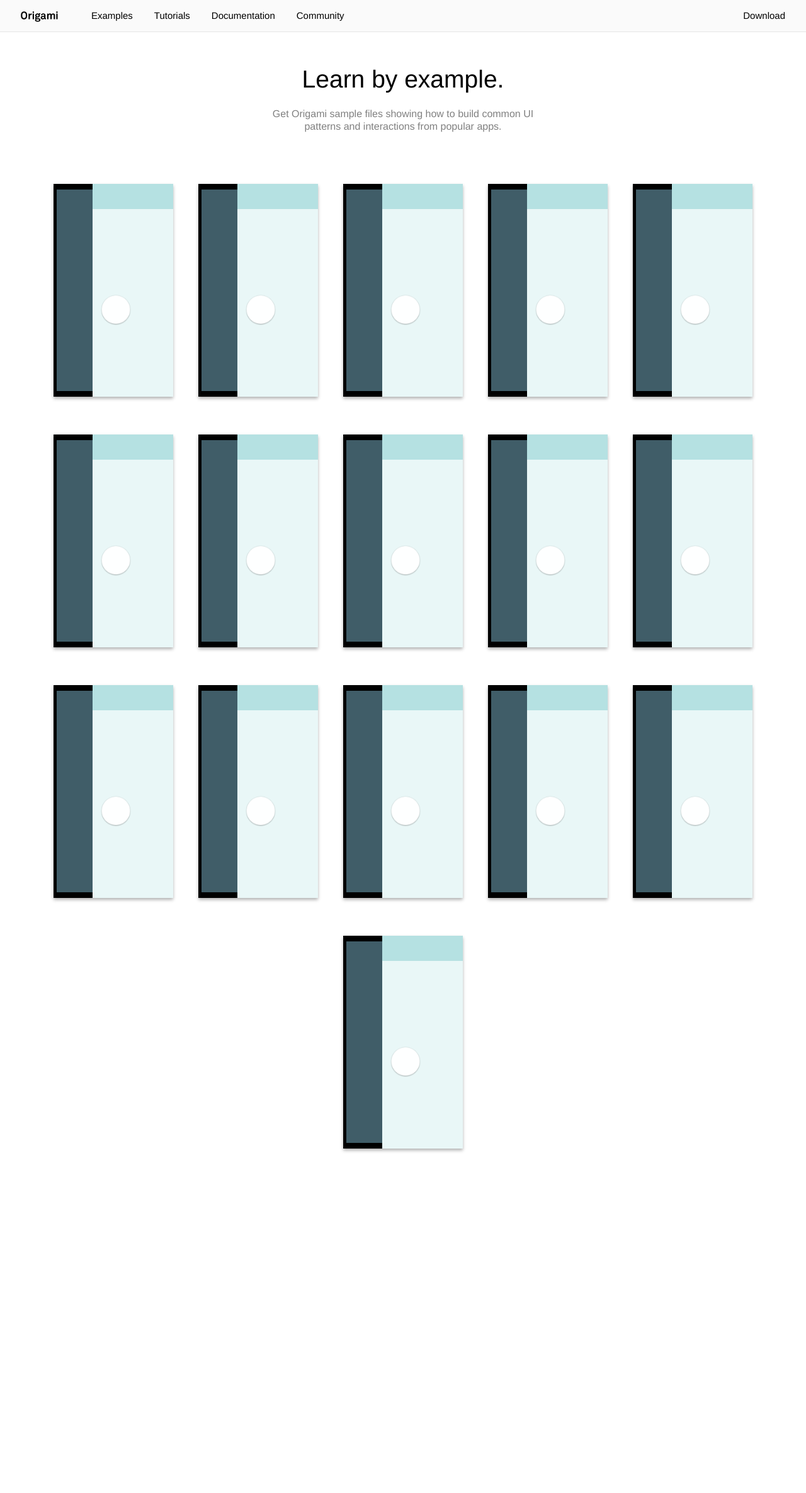
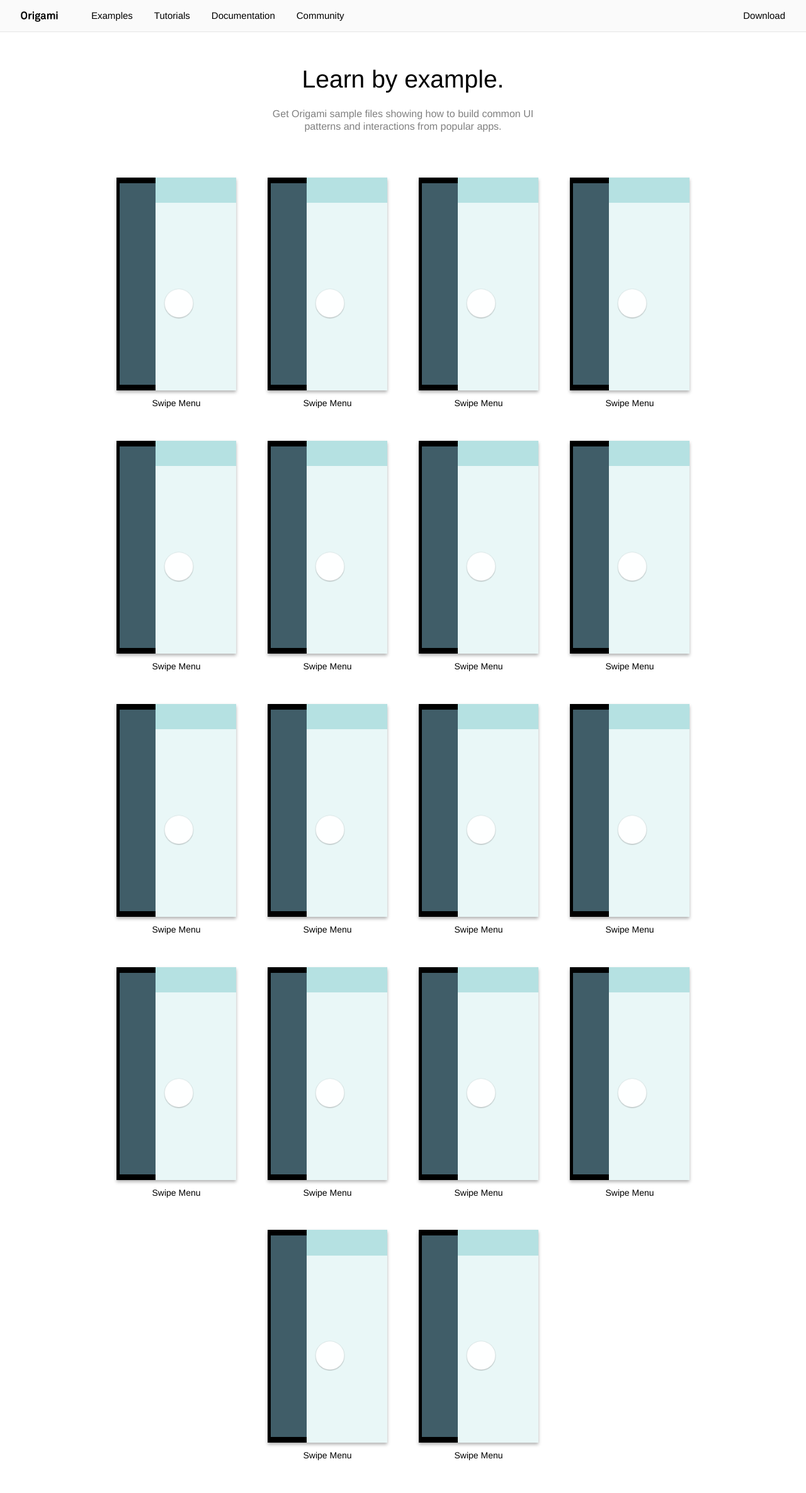
Before and after one commit to facebookarchive/origami, a Jekyll site: the page built from examples/index.html, in a window 1280 px wide. Shown: the whole page at 63% size. Built offline with Jekyll 4.4.1, drawn with Linux system fonts in a browser that asks for light colours; Markdown is read by kramdown in place of the engine named in the settings; comment, search, counter and statistics services are not loaded; before the commit the page ends 1854 px from its top, so only the background shows below that.

Commit message:
Added labels to examples page

```diff
--- a/examples/index.html
+++ b/examples/index.html
@@ -10,117 +10,185 @@ css: /public/css/examples.css
 	</div>
 
 	<div id="examples">
-		<div id="example1" class="example">
+		<div class="grid-item">
+			<div id="screen1" class="screen">
 				<div class="backpane"></div>
 				<div class="frontpane">
 					<div class="nav-bar"></div>
 				</div>
 				<div class="touchpoint"></div>
 			</div>
-		<div id="example1" class="example">
+			<p>Swipe Menu</p>
+		</div>
+		<div class="grid-item">
+			<div id="screen1" class="screen">
 				<div class="backpane"></div>
 				<div class="frontpane">
 					<div class="nav-bar"></div>
 				</div>
 				<div class="touchpoint"></div>
 			</div>
-		<div id="example1" class="example">
+			<p>Swipe Menu</p>
+		</div>
+		<div class="grid-item">
+			<div id="screen1" class="screen">
 				<div class="backpane"></div>
 				<div class="frontpane">
 					<div class="nav-bar"></div>
 				</div>
 				<div class="touchpoint"></div>
 			</div>
-		<div id="example1" class="example">
+			<p>Swipe Menu</p>
+		</div>
+		<div class="grid-item">
+			<div id="screen1" class="screen">
 				<div class="backpane"></div>
 				<div class="frontpane">
 					<div class="nav-bar"></div>
 				</div>
 				<div class="touchpoint"></div>
 			</div>
-		<div id="example1" class="example">
+			<p>Swipe Menu</p>
+		</div>
+		<div class="grid-item">
+			<div id="screen1" class="screen">
 				<div class="backpane"></div>
 				<div class="frontpane">
 					<div class="nav-bar"></div>
 				</div>
 				<div class="touchpoint"></div>
 			</div>
-		<div id="example1" class="example">
+			<p>Swipe Menu</p>
+		</div>
+		<div class="grid-item">
+			<div id="screen1" class="screen">
 				<div class="backpane"></div>
 				<div class="frontpane">
 					<div class="nav-bar"></div>
 				</div>
 				<div class="touchpoint"></div>
 			</div>
-		<div id="example1" class="example">
+			<p>Swipe Menu</p>
+		</div>
+		<div class="grid-item">
+			<div id="screen1" class="screen">
 				<div class="backpane"></div>
 				<div class="frontpane">
 					<div class="nav-bar"></div>
 				</div>
 				<div class="touchpoint"></div>
 			</div>
-		<div id="example1" class="example">
+			<p>Swipe Menu</p>
+		</div>
+		<div class="grid-item">
+			<div id="screen1" class="screen">
 				<div class="backpane"></div>
 				<div class="frontpane">
 					<div class="nav-bar"></div>
 				</div>
 				<div class="touchpoint"></div>
 			</div>
-		<div id="example1" class="example">
+			<p>Swipe Menu</p>
+		</div>
+		<div class="grid-item">
+			<div id="screen1" class="screen">
 				<div class="backpane"></div>
 				<div class="frontpane">
 					<div class="nav-bar"></div>
 				</div>
 				<div class="touchpoint"></div>
 			</div>
-		<div id="example1" class="example">
+			<p>Swipe Menu</p>
+		</div>
+		<div class="grid-item">
+			<div id="screen1" class="screen">
 				<div class="backpane"></div>
 				<div class="frontpane">
 					<div class="nav-bar"></div>
 				</div>
 				<div class="touchpoint"></div>
 			</div>
-		<div id="example1" class="example">
+			<p>Swipe Menu</p>
+		</div>
+		<div class="grid-item">
+			<div id="screen1" class="screen">
 				<div class="backpane"></div>
 				<div class="frontpane">
 					<div class="nav-bar"></div>
 				</div>
 				<div class="touchpoint"></div>
 			</div>
-		<div id="example1" class="example">
+			<p>Swipe Menu</p>
+		</div>
+		<div class="grid-item">
+			<div id="screen1" class="screen">
 				<div class="backpane"></div>
 				<div class="frontpane">
 					<div class="nav-bar"></div>
 				</div>
 				<div class="touchpoint"></div>
 			</div>
-		<div id="example1" class="example">
+			<p>Swipe Menu</p>
+		</div>
+		<div class="grid-item">
+			<div id="screen1" class="screen">
 				<div class="backpane"></div>
 				<div class="frontpane">
 					<div class="nav-bar"></div>
 				</div>
 				<div class="touchpoint"></div>
 			</div>
-		<div id="example1" class="example">
+			<p>Swipe Menu</p>
+		</div>
+		<div class="grid-item">
+			<div id="screen1" class="screen">
 				<div class="backpane"></div>
 				<div class="frontpane">
 					<div class="nav-bar"></div>
 				</div>
 				<div class="touchpoint"></div>
 			</div>
-		<div id="example1" class="example">
+			<p>Swipe Menu</p>
+		</div>
+		<div class="grid-item">
+			<div id="screen1" class="screen">
 				<div class="backpane"></div>
 				<div class="frontpane">
 					<div class="nav-bar"></div>
 				</div>
 				<div class="touchpoint"></div>
 			</div>
-		<div id="example1" class="example">
+			<p>Swipe Menu</p>
+		</div>
+		<div class="grid-item">
+			<div id="screen1" class="screen">
 				<div class="backpane"></div>
 				<div class="frontpane">
 					<div class="nav-bar"></div>
 				</div>
 				<div class="touchpoint"></div>
+			</div>
+			<p>Swipe Menu</p>
+		</div>
+		<div class="grid-item">
+			<div id="screen1" class="screen">
+				<div class="backpane"></div>
+				<div class="frontpane">
+					<div class="nav-bar"></div>
+				</div>
+				<div class="touchpoint"></div>
+			</div>
+			<p>Swipe Menu</p>
+		</div>
+		<div class="grid-item">
+			<div id="screen1" class="screen">
+				<div class="backpane"></div>
+				<div class="frontpane">
+					<div class="nav-bar"></div>
+				</div>
+				<div class="touchpoint"></div>
+			</div>
+			<p>Swipe Menu</p>
 		</div>
 	</div>
 
--- a/public/css/examples.css
+++ b/public/css/examples.css
@@ -4,7 +4,7 @@
 }
 
 #examples {
-	margin-top: 50px;
+	margin-top: 70px;
 	margin-left: auto;
 	margin-right: auto;
 	display: -webkit-flex;
@@ -17,29 +17,35 @@
 	justify-content: center;
 	-webkit-flex-wrap: wrap;
 	flex-wrap: wrap;
-	max-width: 1200px;
+	max-width: 1100px;
 }
 
-.example {
+.grid-item {
+	padding: 0 25px 50px 25px;
+}
+
+.grid-item p {
+	text-align: center;
+	font-family: 'HelveticaNeue-Medium', 'Helvetica Neue', Helvetica, Arial, sans-serif;
+	font-size: 14px;
+	font-weight: normal;
+	margin-top: 12px;
+}
+
+.screen {
 	width: 190px;
 	height: 338px;
 	-webkit-box-shadow: 0px 3px 5px rgba(0, 0, 0, 0.3);
 	background-color: rgb(250,250,250);
-	margin: 30px 20px;
 	overflow: hidden;
 }
 
-.aVideo {
-	width: 190px;
-	height: 338px;
-}
-
-#example1 {
+#screen1 {
 	background-color: black;
 	position: relative;
 }
 
-#example1 .backpane {
+#screen1 .backpane {
 	background-color: rgb(89, 130, 144);
 	width: 100%;
 	height: 100%;
@@ -48,7 +54,7 @@
 	position: absolute;
 }
 
-#example1 .frontpane {
+#screen1 .frontpane {
 	background-color: rgb(233, 247, 247);
 	width: 100%;
 	height: 100%;
@@ -57,13 +63,13 @@
 	position: absolute;
 }
 
-#example1 .nav-bar {
+#screen1 .nav-bar {
 	background-color: rgb(181, 225, 226);
 	width: 100%;
 	height: 12%;
 }
 
-#example1 .touchpoint {
+#screen1 .touchpoint {
 	width: 50px;
 	height: 50px;
 	background-image: url('../images/touch-point.png');
```
Also changed, not shown: 3 other files. Lines whose indentation alone changed are shown as unchanged.
